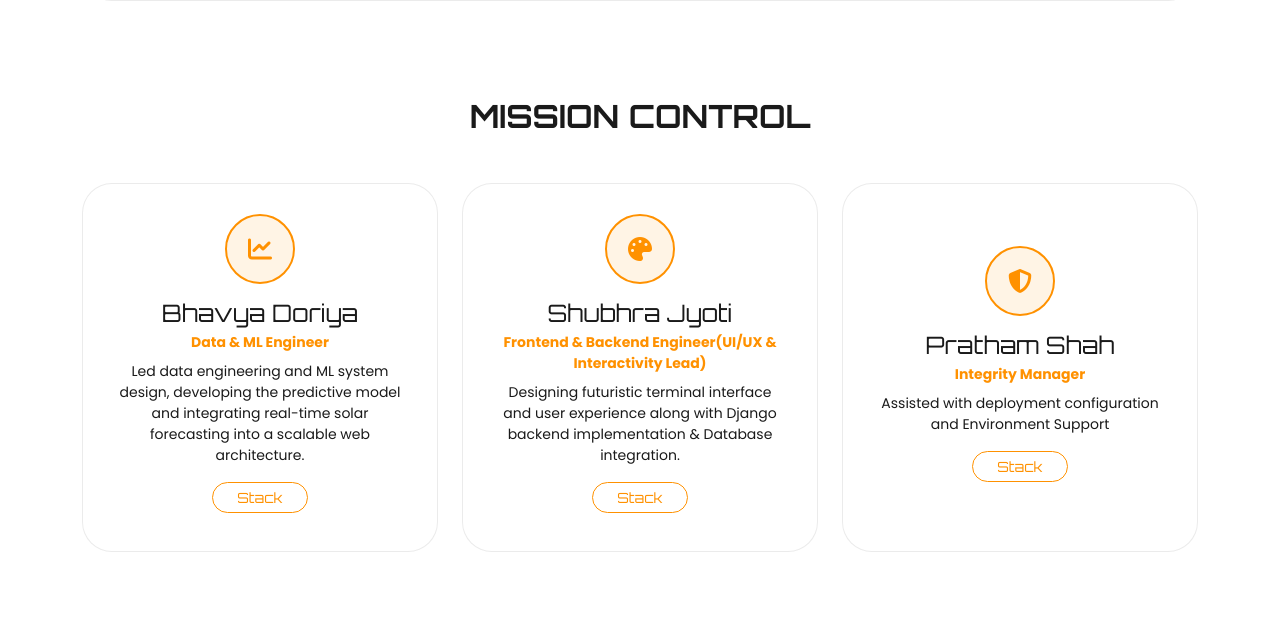
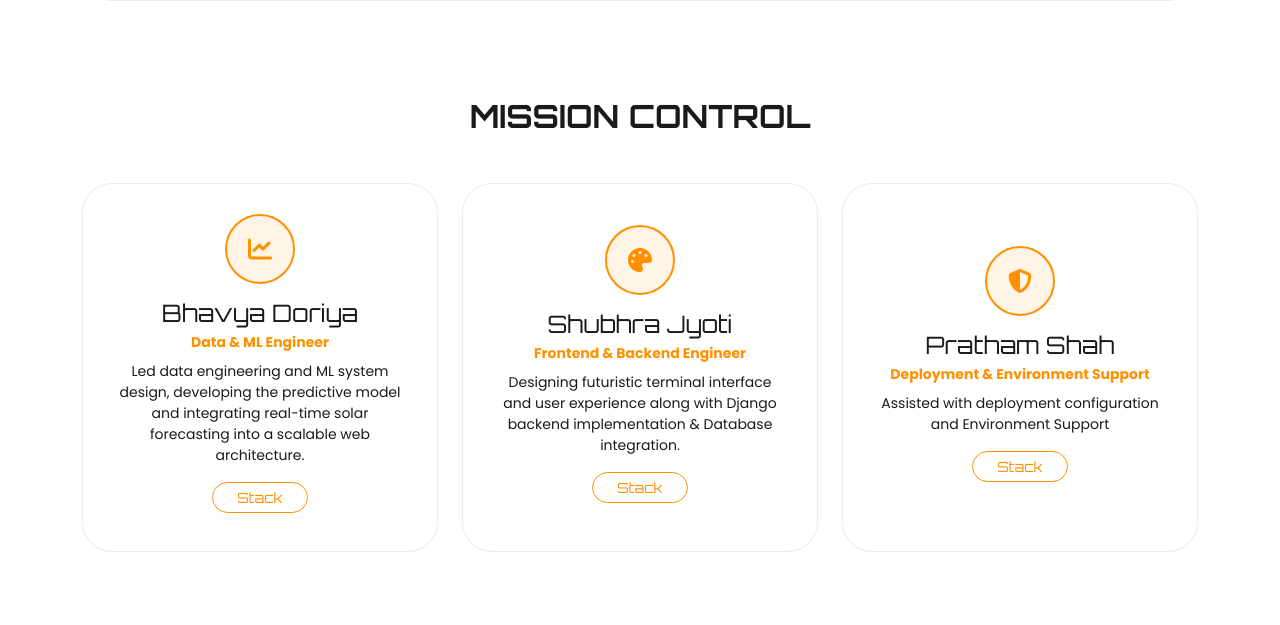
Before and after one commit to BhavyaDoriya/Solar-Drishti, a Django app: page /about/ in a window 1280 px wide. Shown: the part 1855-2480 px from the top of the page. Run offline with Django 5.2, Linux system fonts and the light colour scheme.

Commit message:
final about.html

```diff
--- a/forecasting/templates/forecasting/about.html
+++ b/forecasting/templates/forecasting/about.html
@@ -328,7 +328,7 @@
                     <div class="glass-card">
                         <div class="team-avatar"><i class="fa-solid fa-palette"></i></div>
                         <h4 class="brand-font mb-1">Shubhra Jyoti</h4>
-                        <p class="fw-bold small mb-2" style="color: var(--primary-orange);">Frontend & Backend Engineer(UI/UX & Interactivity Lead)</p>
+                        <p class="fw-bold small mb-2" style="color: var(--primary-orange);">Frontend & Backend Engineer</p>
                         <p class="small mb-3">Designing futuristic terminal interface and user experience along with Django backend implementation & Database integration.</p>
                         <button class="btn btn-sm btn-outline-warning rounded-pill px-4 mb-2" data-bs-toggle="collapse" data-bs-target="#jStack" style="border-color: var(--primary-orange); color: var(--primary-orange);">Stack</button>
                         <div class="collapse mt-2" id="jStack"><span class="tech-pill">Fullstack</span><span class="tech-pill">Django</span><span class="tech-pill">Database</span></div>
@@ -338,7 +338,7 @@
                     <div class="glass-card">
                         <div class="team-avatar"><i class="fa-solid fa-shield-halved"></i></div>
                         <h4 class="brand-font mb-1">Pratham Shah</h4>
-                        <p class="fw-bold small mb-2" style="color: var(--primary-orange);">Integrity Manager</p>
+                        <p class="fw-bold small mb-2" style="color: var(--primary-orange);">Deployment & Environment Support</p>
                         <p class="small mb-3">Assisted with deployment configuration and Environment Support</p>
                         <button class="btn btn-sm btn-outline-warning rounded-pill px-4 mb-2" data-bs-toggle="collapse" data-bs-target="#pStack" style="border-color: var(--primary-orange); color: var(--primary-orange);">Stack</button>
                         <div class="collapse mt-2" id="pStack"><span class="tech-pill">Render</span><span class="tech-pill">Environment</span><span class="tech-pill">Testing</span></div>
```
